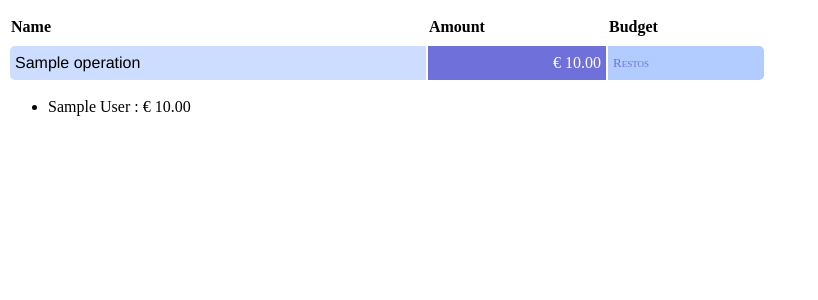
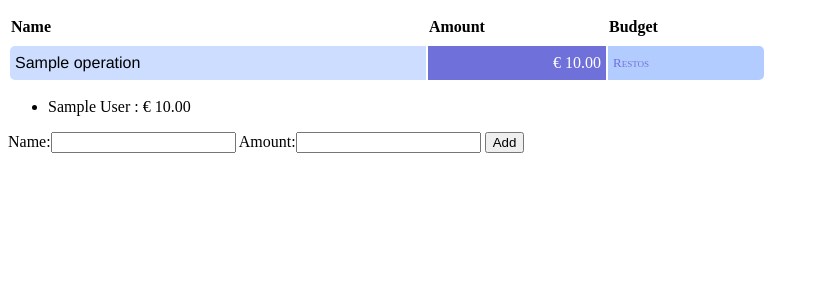
Before and after one commit to dolitham/Picsou, a Django app: page /bank/ in a window 1280 px wide. Shown: the top 300 px of the page, without its empty margins (0-818 px from the left). Run offline with Django 3.2, Linux system fonts and the light colour scheme; tables that the repository leaves empty hold one stand-in row (values such as "Sample post").

Commit message:
ajout formulaire nouvelle opération

```diff
--- a/picsousou/bank/models.py
+++ b/picsousou/bank/models.py
@@ -1,5 +1,6 @@
 from django.db import models
 from django.utils.timezone import now
+from django.forms import ModelForm
 
 RE = "Restos"
 MA = 'Market'
@@ -24,3 +25,9 @@ class Operation(models.Model):
 class Account(models.Model):
     name = models.CharField(max_length=50)
     balance = models.DecimalField(max_digits=7, decimal_places=2)
+
+
+class OperationForm(ModelForm):
+    class Meta:
+        model = Operation
+        fields = ['name', 'amount']
--- a/picsousou/bank/templates/bank/index.html
+++ b/picsousou/bank/templates/bank/index.html
@@ -76,6 +76,10 @@
     </ul>
 {% endif %}
 
+<form method="POST" class="post-form">{% csrf_token %}
+    {{ operation_form }}
+    <button type="submit" >Add</button>
+</form>
 
 </body>
 </html>
--- a/picsousou/bank/urls.py
+++ b/picsousou/bank/urls.py
@@ -2,6 +2,8 @@ from django.urls import path
 
 from . import views
 
+app_name ='bank'
+
 urlpatterns = [
     path('', views.index, name='index')
 ]
--- a/picsousou/bank/views.py
+++ b/picsousou/bank/views.py
@@ -1,12 +1,24 @@
-from django.shortcuts import render
+from django.shortcuts import render, redirect
 
-from .models import Operation, Account
+from .models import Operation, Account, OperationForm
 
 
 def index(request):
     operation_list = Operation.objects.order_by('-date')
     account_list = Account.objects.order_by('-name')
+    account = account_list[0]
+
+    if request.method == 'POST':
+        form = OperationForm(request.POST)
+        new_operation = form.save(commit=True)
+        account.balance -= new_operation.amount
+        account.save()
+        return redirect('bank:index')
+    else:
+        form = OperationForm()
+
     context = {
         'operation_list': operation_list,
-        'account_list' : account_list }
+        'account_list': account_list,
+        'operation_form': form}
     return render(request, 'bank/index.html', context)
```
